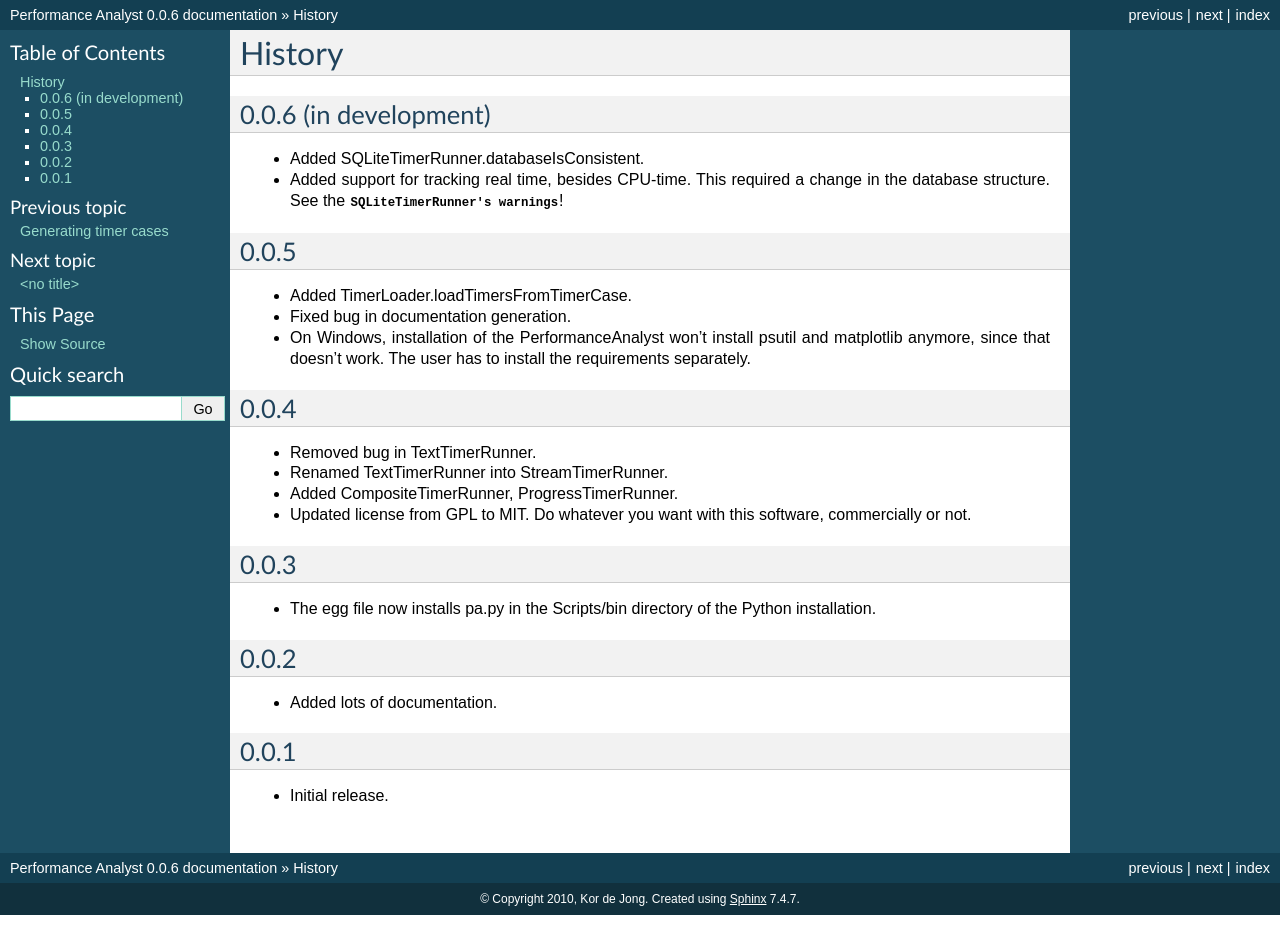
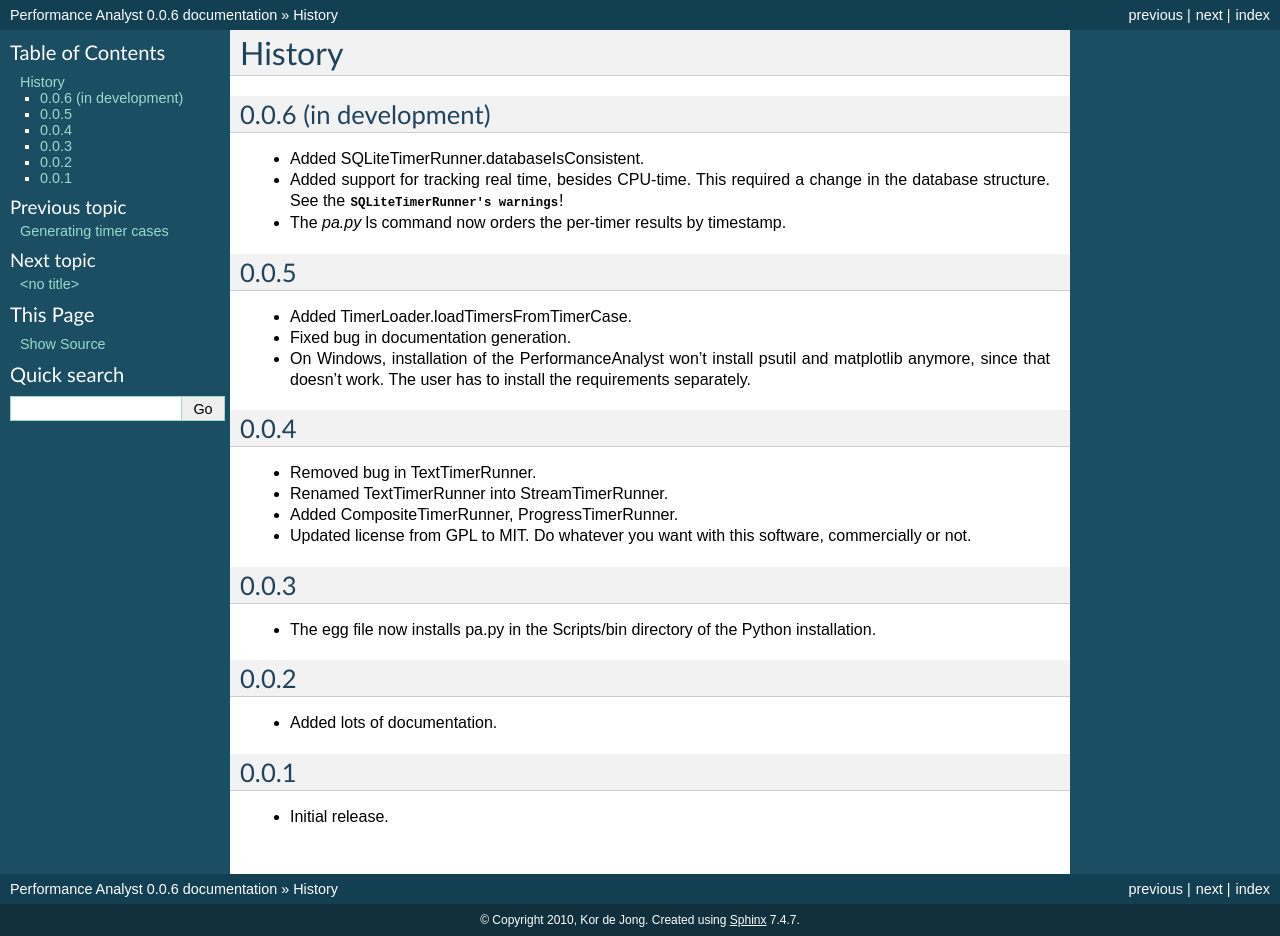
Before and after one commit to pcraster/performance_analyst, a Sphinx documentation site: the page built from Documentation/History.rst, in a window 1280 px wide. Built offline with Sphinx 7.4.7, drawn with Linux system fonts in a browser that asks for light colours; before the commit the page ends 915 px from its top, so only the background shows below that.

Commit message:
Updated history

```diff
--- a/Documentation/History.rst
+++ b/Documentation/History.rst
@@ -8,6 +8,7 @@ History
 ======================
 - Added SQLiteTimerRunner.databaseIsConsistent.
 - Added support for tracking real time, besides CPU-time. This required a change in the database structure. See the :py:mod:`SQLiteTimerRunner's warnings <PerformanceAnalyst.SQLiteTimerRunner>`!
+- The `pa.py` ls command now orders the per-timer results by timestamp.
 
 0.0.5
 =====
```
